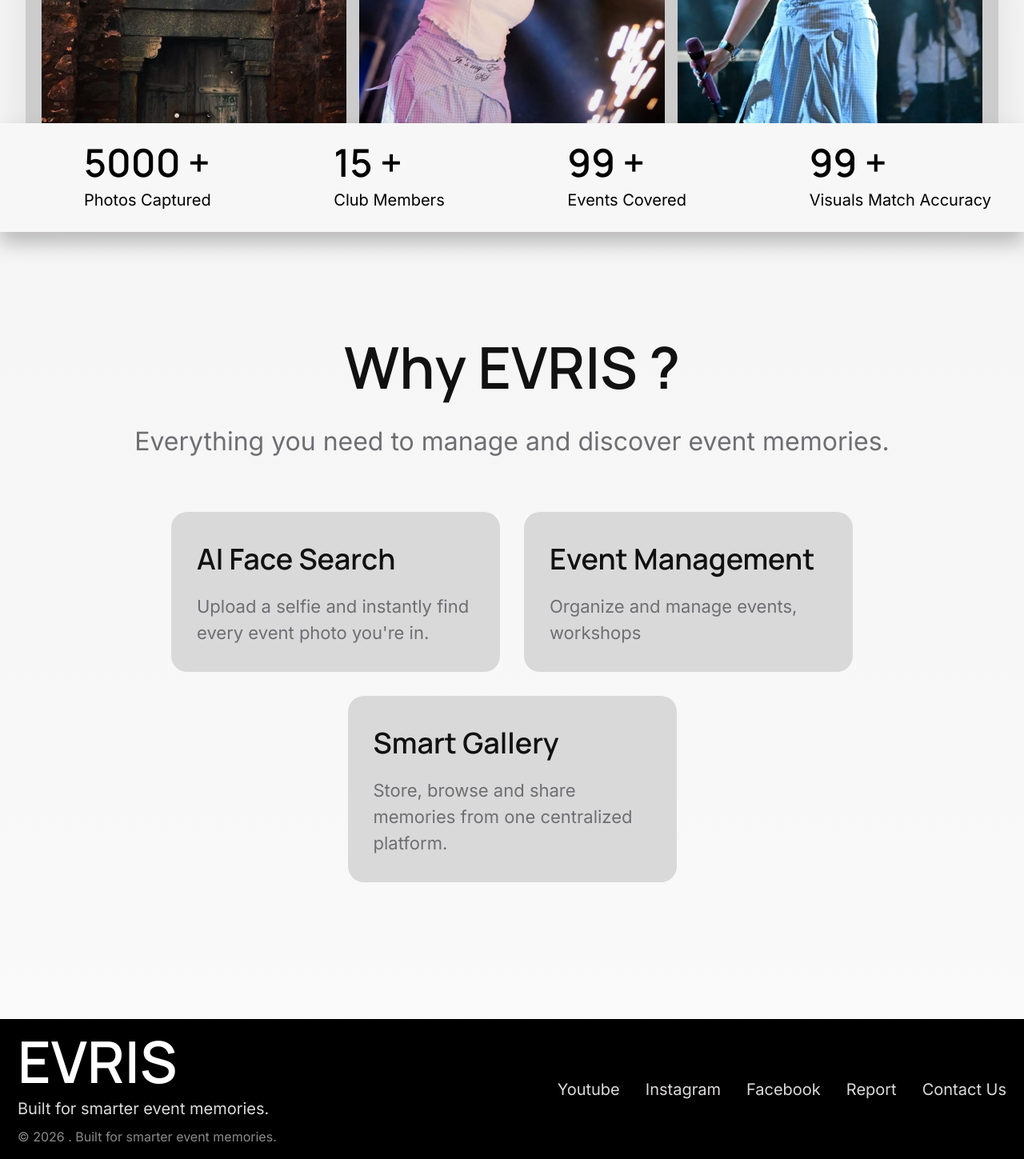
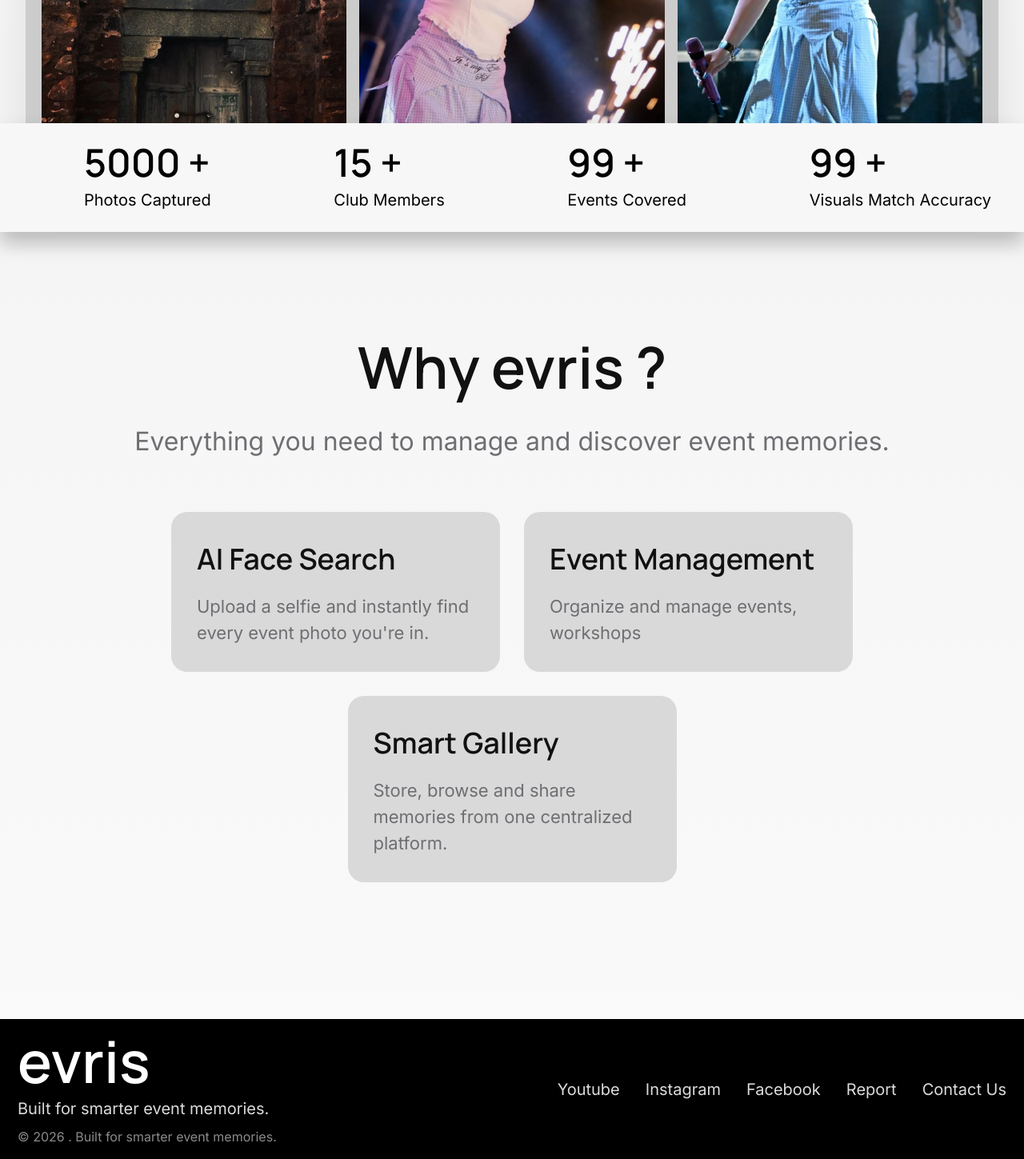
Before and after one commit to Shobbhit-gfg/evris, a Next.js app: page / in a window 1280 px wide. Shown: the part 1046-2495 px from the top of the page at 80% size. Built offline with nearby package versions, Linux system fonts and the light colour scheme.

Commit message:
Update Footer and Features layout components

```diff
--- a/components/layout/Footer.tsx
+++ b/components/layout/Footer.tsx
@@ -8,7 +8,7 @@ export default function Footer() {
         {/* Brand */}
         <div>
           <p className="heading-font text-[72px] font-semibold leading-none">
-            EVRIS
+            evris
           </p>
           <p className="body-font mt-2 text-[20px] text-[#dddada]">
             Built for smarter event memories.
--- a/components/sections/Features.tsx
+++ b/components/sections/Features.tsx
@@ -24,7 +24,7 @@ export default function Features() {
 
       {/* Heading */}
       <h2 className="heading-font text-[72px] font-semibold text-[#111111] leading-tight">
-        Why EVRIS ?
+        Why evris ?
       </h2>
 
       {/* Subtitle */}
```
